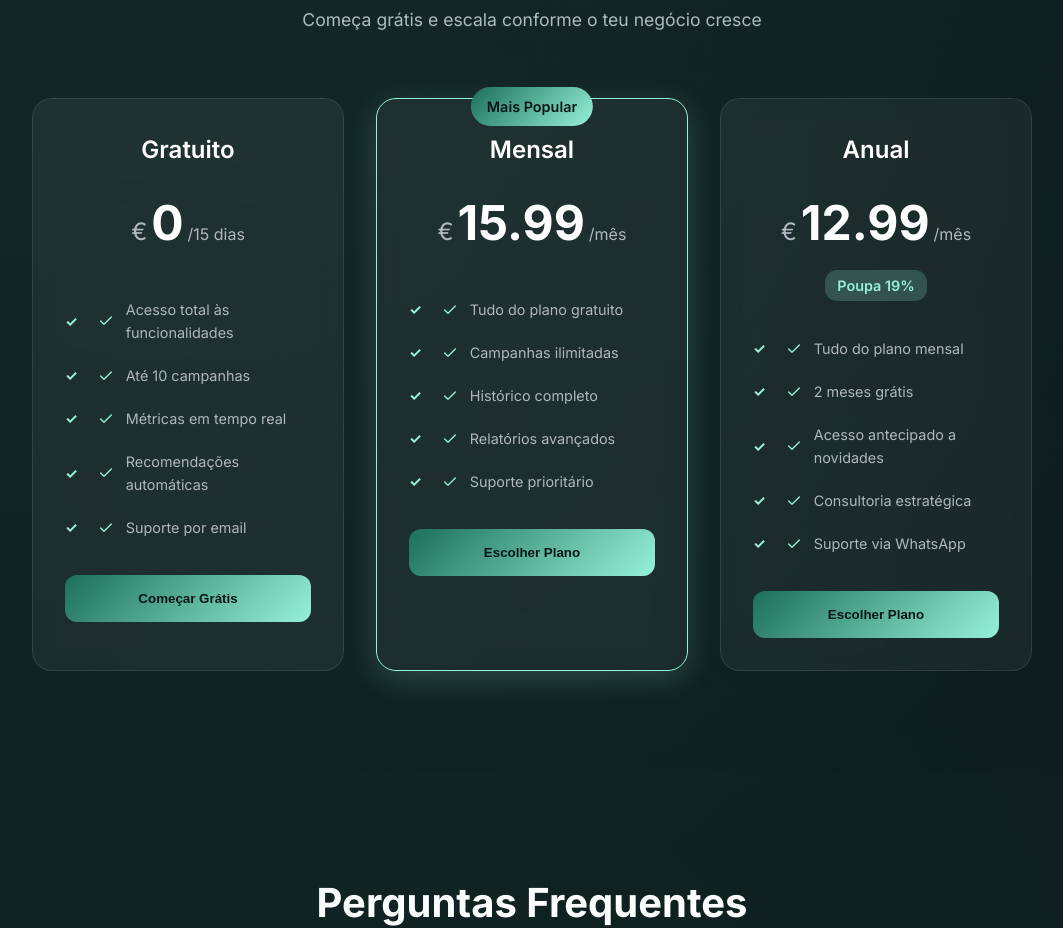
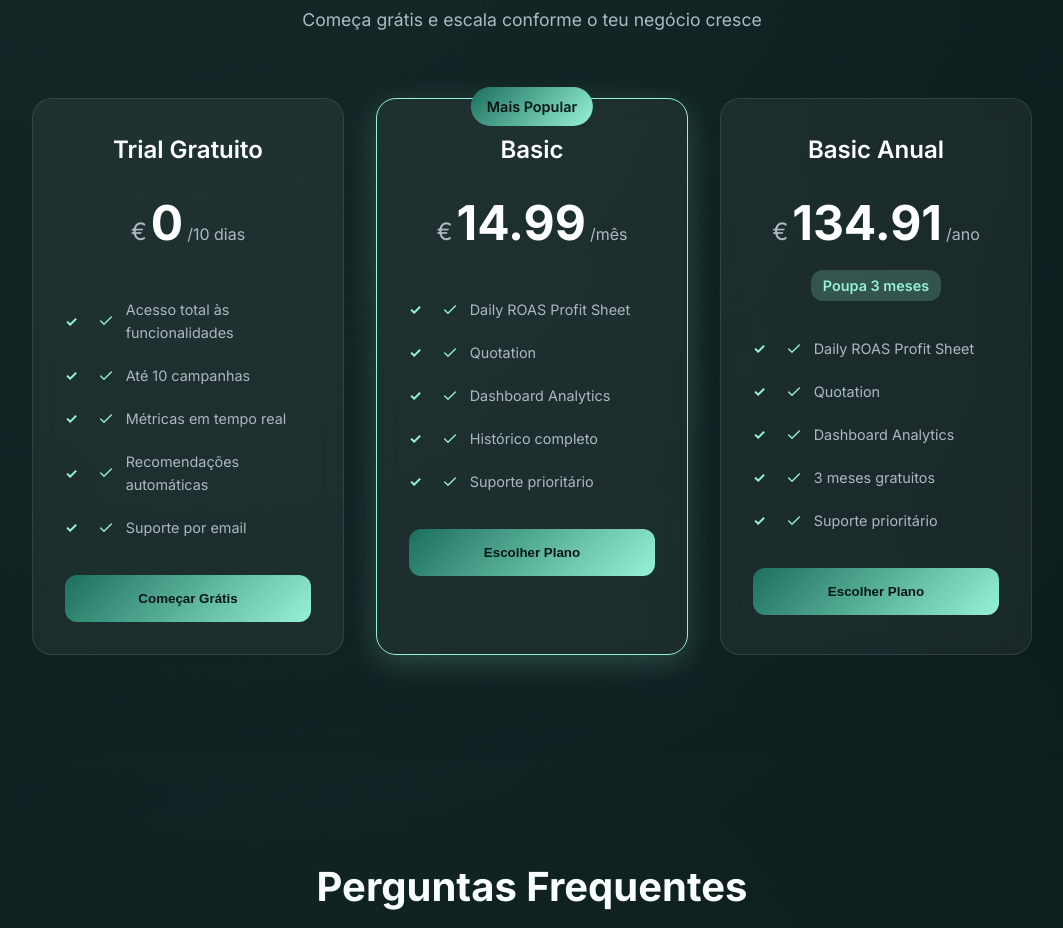
Before and after one commit to raimundo154/Sheet-Tools, a React (Create React App) app: page / in a window 1280 px wide. Shown: the part 2920-3848 px from the top of the page, without its empty margins (108-1171 px from the left). Built offline with nearby package versions, Linux system fonts and the light colour scheme; no server answers; the database is empty.

Commit message:
home page melhorada

```diff
--- a/src/components/NewHomePage.js
+++ b/src/components/NewHomePage.js
@@ -1,6 +1,7 @@
-import React, { useState } from 'react';
+import React, { useState, useEffect } from 'react';
 import { motion } from 'framer-motion';
 import { navigation } from '../utils/navigation';
+import subscriptionService from '../services/subscriptionService';
 import {
   TrendingUp,
   Target,
@@ -25,6 +26,8 @@ const NewHomePage = () => {
   const [currentSlide, setCurrentSlide] = useState(0);
   const [isAutoPlay, setIsAutoPlay] = useState(true);
   const [openFAQ, setOpenFAQ] = useState(null);
+  const [plans, setPlans] = useState([]);
+  const [plansLoading, setPlansLoading] = useState(true);
 
   // Carousel slides
   const slides = [
@@ -49,6 +52,26 @@ const NewHomePage = () => {
       icon: Clock
     }
   ];
+
+  // Load real plans from Supabase
+  useEffect(() => {
+    const loadPlans = async () => {
+      try {
+        setPlansLoading(true);
+        const plansData = await subscriptionService.getAvailablePlans();
+        console.log('📦 Homepage - Plans loaded:', plansData);
+        setPlans(plansData);
+      } catch (error) {
+        console.error('❌ Homepage - Error loading plans:', error);
+        // Keep empty array if error
+        setPlans([]);
+      } finally {
+        setPlansLoading(false);
+      }
+    };
+
+    loadPlans();
+  }, []);
 
   // Auto-play carousel
   React.useEffect(() => {
@@ -114,6 +137,49 @@ const NewHomePage = () => {
 
   const handleCTAClick = () => {
     navigation.toLogin();
+  };
+
+  // Organize plans by type and billing period
+  const getOrganizedPlans = () => {
+    if (!plans || plans.length === 0) return { trial: null, monthly: [], yearly: [] };
+
+    const trial = plans.find(plan => plan.billing_period === 'trial');
+    const monthly = plans.filter(plan => plan.billing_period === 'monthly').sort((a, b) => a.price_amount - b.price_amount);
+    const yearly = plans.filter(plan => plan.billing_period === 'yearly').sort((a, b) => a.price_amount - b.price_amount);
+
+    return { trial, monthly, yearly };
+  };
+
+  // Format price for display
+  const formatPrice = (amount, period) => {
+    const price = (amount / 100).toFixed(2);
+    return {
+      currency: '€',
+      amount: price,
+      period: period === 'monthly' ? '/mês' : '/ano'
+    };
+  };
+
+  // Calculate savings for yearly plans
+  const calculateYearlySavings = (yearlyPlan, monthlyPlans) => {
+    if (!yearlyPlan || !monthlyPlans || monthlyPlans.length === 0) return null;
+
+    // Find corresponding monthly plan by name similarity
+    const planType = yearlyPlan.name.toLowerCase();
+    const monthlyPlan = monthlyPlans.find(plan =>
+      plan.name.toLowerCase().includes('basic') && planType.includes('basic') ||
+      plan.name.toLowerCase().includes('standard') && planType.includes('standard') ||
+      plan.name.toLowerCase().includes('expert') && planType.includes('expert')
+    );
+
+    if (!monthlyPlan) return null;
+
+    const yearlyPrice = yearlyPlan.price_amount / 100;
+    const monthlyPrice = (monthlyPlan.price_amount / 100) * 12;
+    const savings = monthlyPrice - yearlyPrice;
+    const savingsPercent = Math.round((savings / monthlyPrice) * 100);
+
+    return { savings: savings.toFixed(2), percent: savingsPercent };
   };
 
   const scrollToSection = (sectionId) => {
@@ -466,11 +532,11 @@ const NewHomePage = () => {
               }}
             >
               <div className="plan-header">
-                <h3>Gratuito</h3>
+                <h3>{plansLoading ? 'Carregando...' : 'Trial Gratuito'}</h3>
                 <div className="price">
                   <span className="currency">€</span>
                   <span className="amount">0</span>
-                  <span className="period">/15 dias</span>
+                  <span className="period">/10 dias</span>
                 </div>
               </div>
               <ul className="plan-features">
@@ -503,18 +569,18 @@ const NewHomePage = () => {
             >
               <div className="popular-badge">Mais Popular</div>
               <div className="plan-header">
-                <h3>Mensal</h3>
+                <h3>{plansLoading ? 'Carregando...' : 'Basic'}</h3>
                 <div className="price">
                   <span className="currency">€</span>
-                  <span className="amount">15.99</span>
+                  <span className="amount">{plansLoading ? '--' : '14.99'}</span>
                   <span className="period">/mês</span>
                 </div>
               </div>
               <ul className="plan-features">
-                <li><Check size={16} /> Tudo do plano gratuito</li>
-                <li><Check size={16} /> Campanhas ilimitadas</li>
+                <li><Check size={16} /> Daily ROAS Profit Sheet</li>
+                <li><Check size={16} /> Quotation</li>
+                <li><Check size={16} /> Dashboard Analytics</li>
                 <li><Check size={16} /> Histórico completo</li>
-                <li><Check size={16} /> Relatórios avançados</li>
                 <li><Check size={16} /> Suporte prioritário</li>
               </ul>
               <motion.button
@@ -539,20 +605,20 @@ const NewHomePage = () => {
               }}
             >
               <div className="plan-header">
-                <h3>Anual</h3>
+                <h3>{plansLoading ? 'Carregando...' : 'Basic Anual'}</h3>
                 <div className="price">
                   <span className="currency">€</span>
-                  <span className="amount">12.99</span>
-                  <span className="period">/mês</span>
+                  <span className="amount">{plansLoading ? '--' : '134.91'}</span>
+                  <span className="period">/ano</span>
                 </div>
-                <div className="savings">Poupa 19%</div>
+                {!plansLoading && <div className="savings">Poupa 3 meses</div>}
               </div>
               <ul className="plan-features">
-                <li><Check size={16} /> Tudo do plano mensal</li>
-                <li><Check size={16} /> 2 meses grátis</li>
-                <li><Check size={16} /> Acesso antecipado a novidades</li>
-                <li><Check size={16} /> Consultoria estratégica</li>
-                <li><Check size={16} /> Suporte via WhatsApp</li>
+                <li><Check size={16} /> Daily ROAS Profit Sheet</li>
+                <li><Check size={16} /> Quotation</li>
+                <li><Check size={16} /> Dashboard Analytics</li>
+                <li><Check size={16} /> 3 meses gratuitos</li>
+                <li><Check size={16} /> Suporte prioritário</li>
               </ul>
               <motion.button
                 className="plan-button"
```
